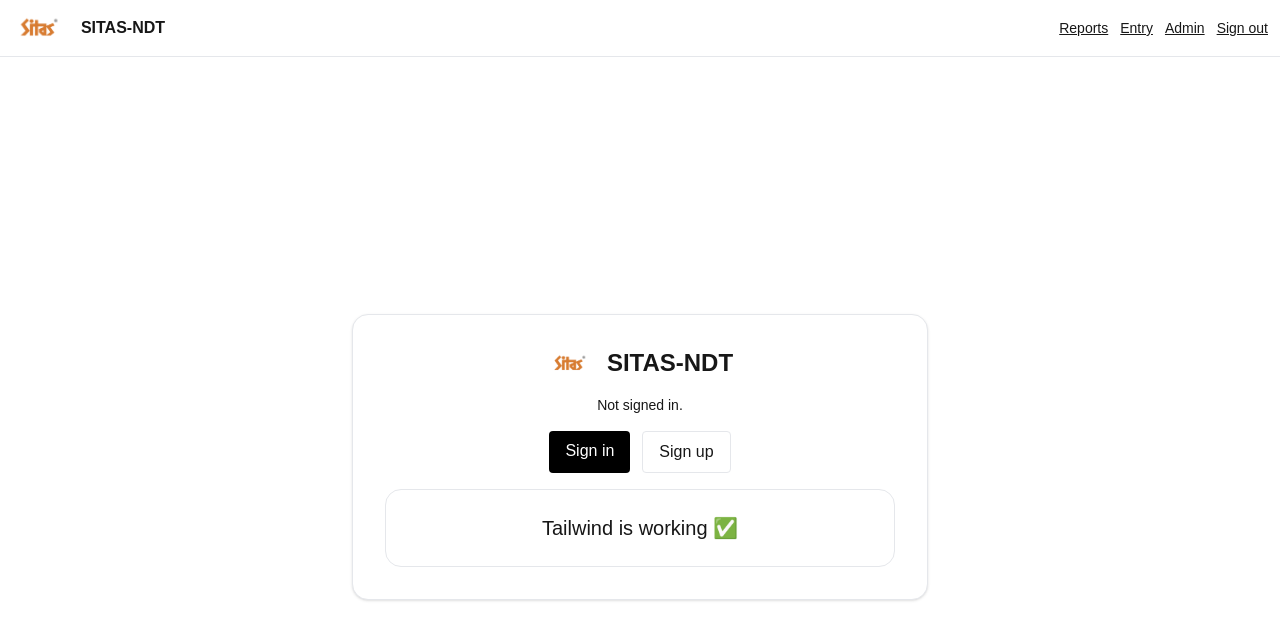
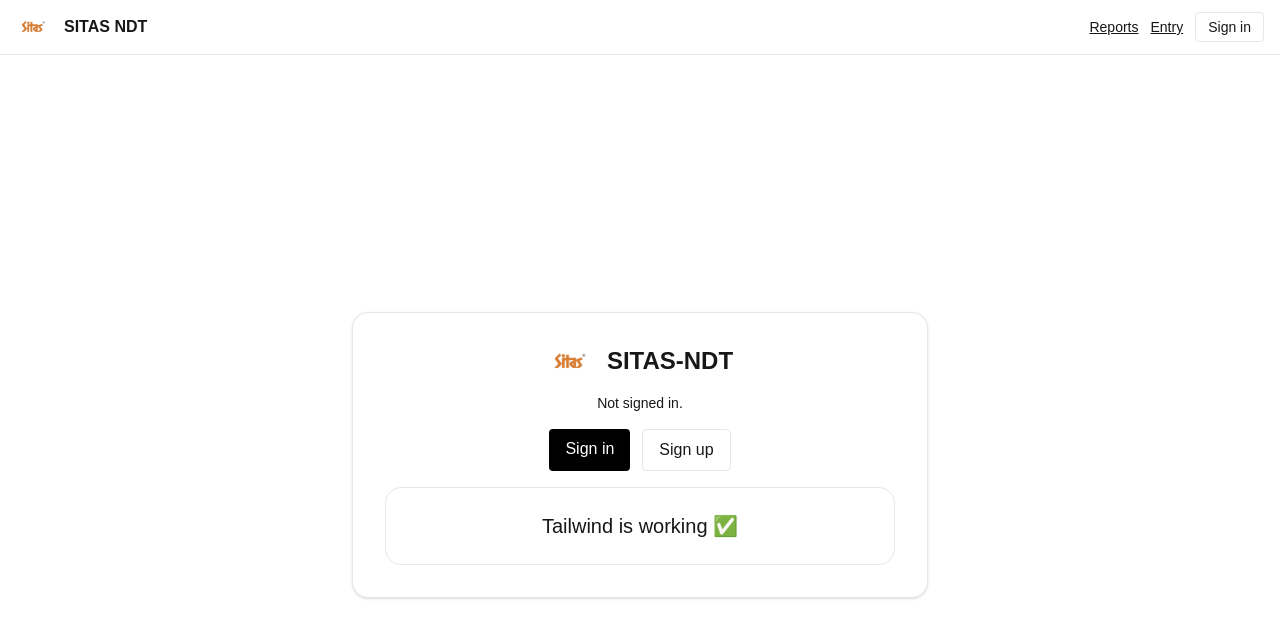
Before and after one commit to vijaydn23/sitas-rt, a Next.js app: page / in a window 1280 px wide. Shown: the top 640 px of the page. Built offline with nearby package versions, Linux system fonts and the light colour scheme; no server answers.

Commit message:
feat: add logo to top bar and hide in embed mode

```diff
--- a/src/components/TopBar.tsx
+++ b/src/components/TopBar.tsx
@@ -1,22 +1,37 @@
-// src/components/TopBar.tsx
 'use client';
+
 import Link from 'next/link';
+import Image from 'next/image';
 import { useSearchParams } from 'next/navigation';
+import { useSessionProfile } from '@/lib/useSessionProfile';
 
 export default function TopBar() {
   const search = useSearchParams();
-  const isEmbed = search.get('embed') === '1';
+  const embed = search?.get('embed') === '1'; // hide header in embed mode
+  const { profile } = useSessionProfile();
+
+  if (embed) return null;
 
   return (
-    <header className={`border-b ${isEmbed ? 'hidden' : ''}`}>
-      <div className="mx-auto max-w-7xl p-3 flex items-center gap-3">
-        <img src="/logo.png" alt="SITAS" className="h-8 w-auto" />
-        <span className="font-semibold">SITAS-NDT</span>
-        <nav className="ml-auto flex gap-3 text-sm">
+    <header className="border-b bg-white">
+      <div className="mx-auto max-w-7xl px-4 py-3 flex items-center justify-between gap-4">
+        <Link href="/" className="flex items-center gap-3">
+          <Image
+            src="/sitas-logo.png"
+            alt="SITAS NDT"
+            width={36}
+            height={36}
+            priority
+          />
+          <span className="font-semibold">SITAS NDT</span>
+        </Link>
+
+        <nav className="flex items-center gap-3 text-sm">
           <Link href="/reports" className="underline">Reports</Link>
-          <Link href="/entry" className="underline">Entry</Link>
-          <Link href="/admin" className="underline">Admin</Link>
-          <Link href="/logout" className="underline">Sign out</Link>
+          {profile?.role !== 'customer' && <Link href="/entry" className="underline">Entry</Link>}
+          {profile?.role === 'admin' && <Link href="/admin" className="underline">Admin</Link>}
+          {!profile && <Link href="/auth/sign-in" className="px-3 py-1 rounded border">Sign in</Link>}
+          {profile && <Link href="/logout" className="px-3 py-1 rounded border">Sign out</Link>}
         </nav>
       </div>
     </header>
```
Also changed, not shown: public/sitas-logo.png (added).
